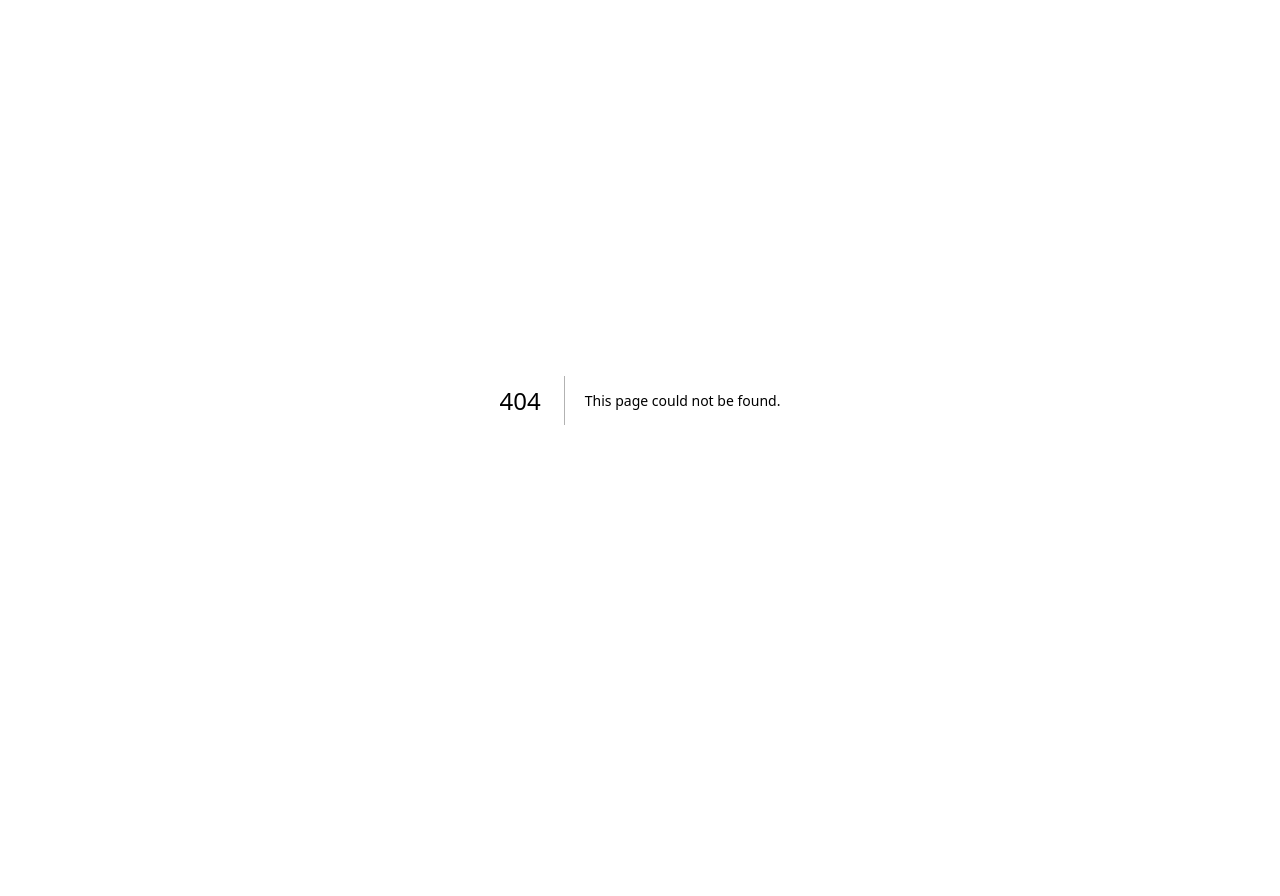
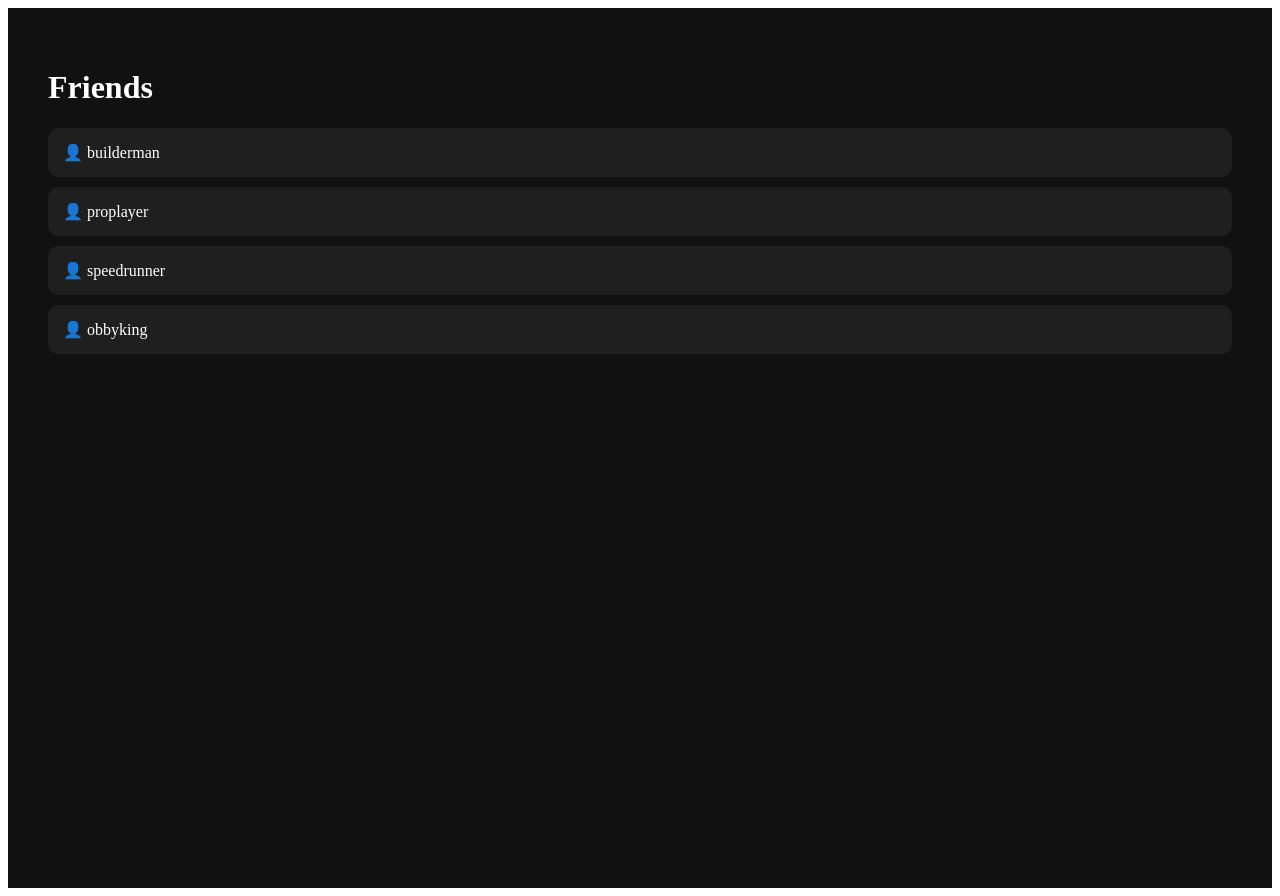
Before and after one commit to khoatran98tx-Sovereign/rblx, a Next.js app: page /friends in a window 1280 px wide. Before the commit this address had no page. Before the commit the page ends 800 px from the top, so only its background shows below. Built offline with nearby package versions, Linux system fonts and the light colour scheme.

Commit message:
Create page.js

```diff
--- /dev/null
+++ b/app/friends/page.js
@@ -0,0 +1,35 @@
+export default function FriendsPage() {
+  const friends = [
+    "builderman",
+    "proplayer",
+    "speedrunner",
+    "obbyking"
+  ];
+
+  return (
+    <main
+      style={{
+        minHeight: "100vh",
+        background: "#111",
+        color: "white",
+        padding: "40px"
+      }}
+    >
+      <h1>Friends</h1>
+
+      {friends.map((friend) => (
+        <div
+          key={friend}
+          style={{
+            background: "#1f1f1f",
+            padding: "15px",
+            borderRadius: "10px",
+            marginBottom: "10px"
+          }}
+        >
+          👤 {friend}
+        </div>
+      ))}
+    </main>
+  );
+}
```
